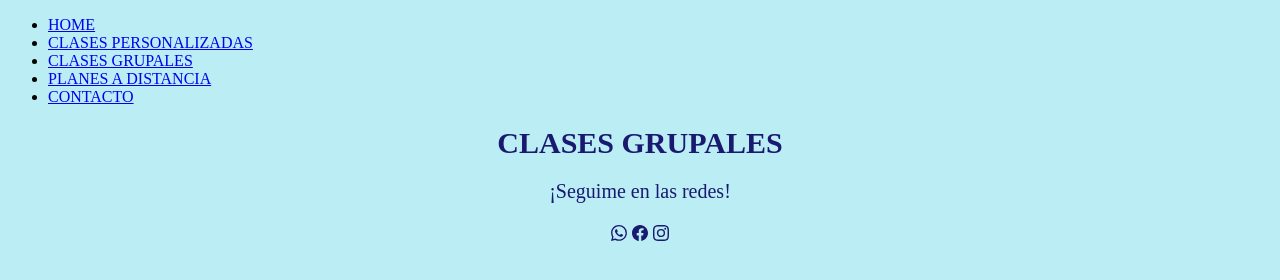
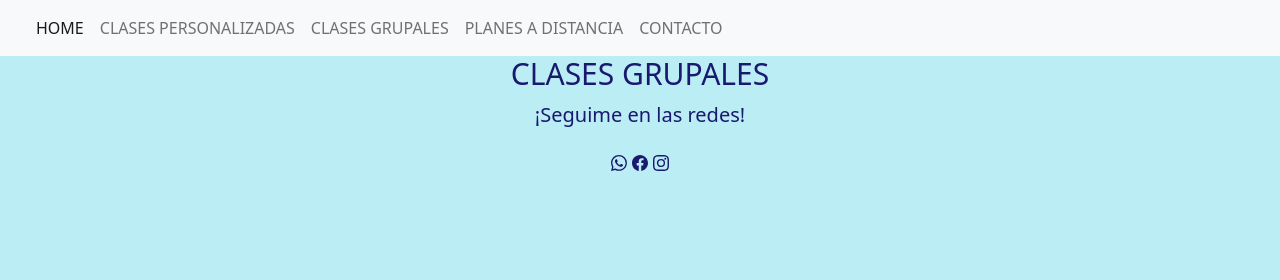
Before and after one commit to Florborel/Florenciaborel_web, a plain HTML site: page html/clasesgrupales.html in a window 1280 px wide. Drawn offline with nearby package versions, Linux system fonts and the light colour scheme.

Commit message:
bootstrap menu

```diff
--- a/html/clasesgrupales.html
+++ b/html/clasesgrupales.html
@@ -5,24 +5,34 @@
     <meta http-equiv="X-UA-Compatible" content="IE=edge">
     <meta name="viewport" content="width=device-width, initial-scale=1.0">
     <title>Document</title>
+    <link href="https://cdn.jsdelivr.net/npm/bootstrap@5.2.0/dist/css/bootstrap.min.css" rel="stylesheet" integrity="sha384-gH2yIJqKdNHPEq0n4Mqa/HGKIhSkIHeL5AyhkYV8i59U5AR6csBvApHHNl/vI1Bx" crossorigin="anonymous">
     <link rel="stylesheet" href="../css/clasesgrupales.css">
 </head>
 <body>
     <header>
-        <nav>
-            <ul>
-                <li><a href="../index.html">HOME</a>
-                </li>
-                <li><a href="clasespersonalizadas.html">CLASES PERSONALIZADAS</a>
-                </li>
-                <li><a href="clasesgrupales.html">CLASES GRUPALES</a>
-                </li>
-                <li><a href="planesadistancia.html">PLANES A DISTANCIA</a>
-                </li>
-                <li><a href="contacto.html">CONTACTO</a>
-                </li>
-            </ul>
-        </nav>
+        <nav class="navbar navbar-expand-lg bg-light">
+            <div class="container-fluid">
+              <a class="navbar-brand" href="#"></a>
+              <button class="navbar-toggler" type="button" data-bs-toggle="collapse" data-bs-target="#navbarSupportedContent" aria-controls="navbarSupportedContent" aria-expanded="false" aria-label="Toggle navigation">
+                <span class="navbar-toggler-icon"></span>
+              </button>
+              <div class="collapse navbar-collapse" id="navbarSupportedContent">
+                <ul class="navbar-nav me-auto mb-2 mb-lg-0">
+                  <li class="nav-item">
+                    <a class="nav-link active" aria-current="page" href="../index.html">HOME</a>
+                  </li>
+                  <li class="nav-item">
+                    <a class="nav-link" href="clasespersonalizadas.html">CLASES PERSONALIZADAS</a>
+                  </li>
+                  <li class="nav-item">
+                    <a class="nav-link" href="clasesgrupales.html">CLASES GRUPALES</a>
+                  </li>
+                  <li class="nav-item">
+                    <a class="nav-link" href="planesadistancia.html">PLANES A DISTANCIA</a>
+                  </li>
+                  <li class="nav-item">
+                    <a class="nav-link" href="contacto.html">CONTACTO</a>
+                  </li>
     </header>
     <main>
         <h1>CLASES GRUPALES</h1>
@@ -40,6 +50,6 @@
           </svg>
 
     </footer>
-
+    <script src="https://cdn.jsdelivr.net/npm/bootstrap@5.2.0/dist/js/bootstrap.bundle.min.js" integrity="sha384-A3rJD856KowSb7dwlZdYEkO39Gagi7vIsF0jrRAoQmDKKtQBHUuLZ9AsSv4jD4Xa" crossorigin="anonymous"></script>
 </body>
 </html>
```
Also changed, not shown: html/clasespersonalizadas.html (+25 -15 lines), html/contacto.html (+23 -14 lines), html/planesadistancia.html (+25 -15 lines), index.html (+23 -7 lines).
